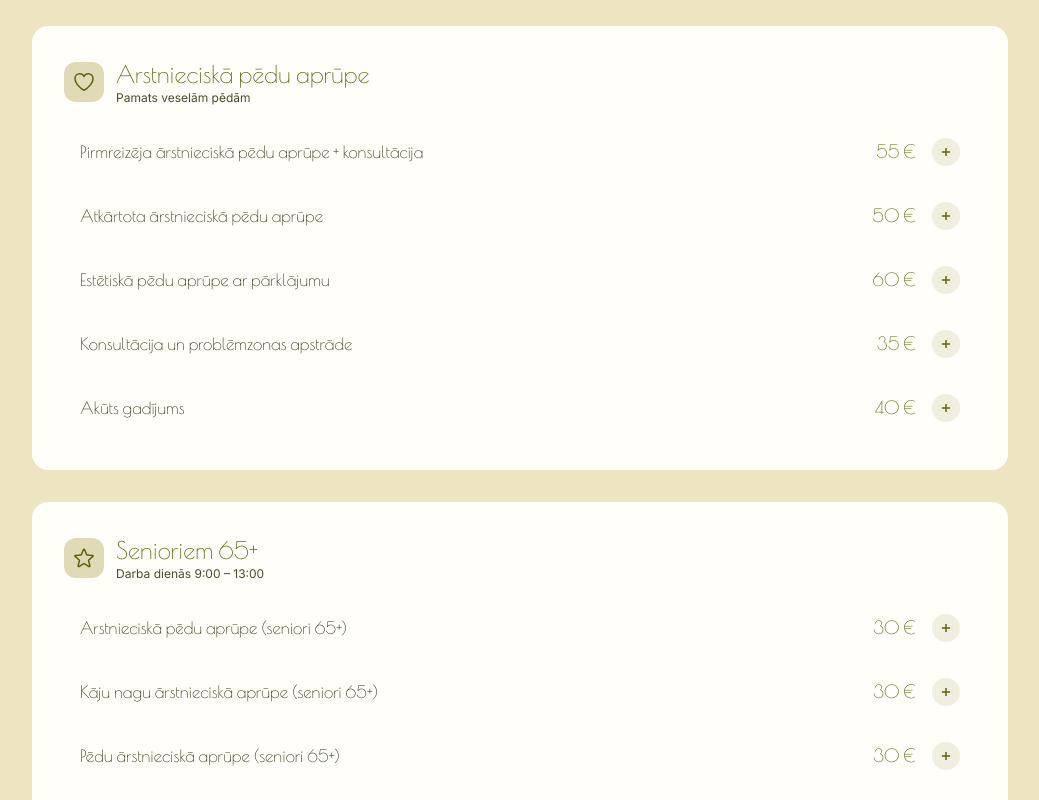
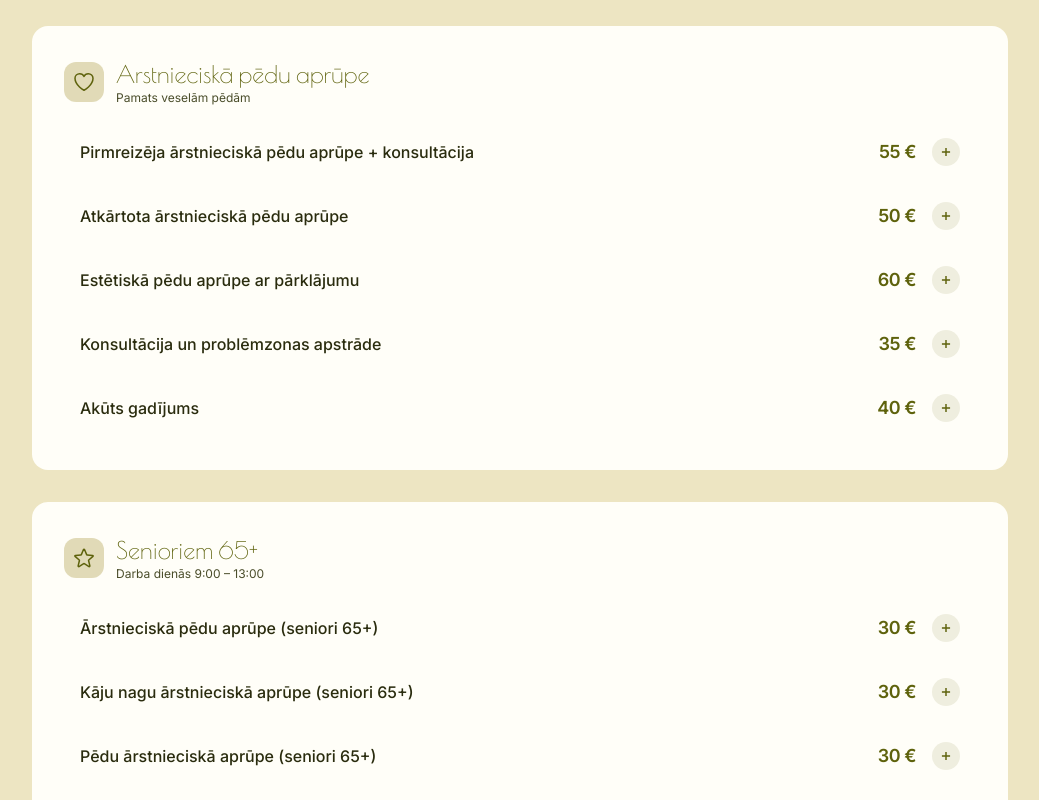
Before and after one commit to Vilmanis99/podologijas, a Next.js app: page / in a window 1280 px wide. Shown: the part 2800-3600 px from the top of the page, without its empty margins (120-1159 px from the left). Built offline with nearby package versions, Linux system fonts and the light colour scheme.

Commit message:
Use Inter for service names, prices, and specialist names
Poiret One stays for section headings only. At small sizes its
thin strokes hurt readability — service names, prices, and
specialist card names now use Inter (medium/semibold) so the
price list and team grid are legible at a glance.

```diff
--- a/src/components/Services.tsx
+++ b/src/components/Services.tsx
@@ -186,12 +186,12 @@ function ServiceRow({
         className="w-full flex items-center justify-between gap-4 text-left p-4 group"
       >
         <div className="flex-1 min-w-0">
-          <h4 className="font-heading text-[1rem] sm:text-[1.05rem] text-on-surface group-hover:text-primary transition-colors">
+          <h4 className="text-sm sm:text-base font-medium text-on-surface group-hover:text-primary transition-colors">
             {service.name}
           </h4>
         </div>
         <div className="flex items-center gap-4 flex-shrink-0">
-          <span className="font-heading text-primary text-base sm:text-lg min-w-[3rem] text-right">
+          <span className="text-primary text-base sm:text-lg font-semibold tracking-tight min-w-[3rem] text-right">
             {service.price}
           </span>
           <div
--- a/src/components/Specialists.tsx
+++ b/src/components/Specialists.tsx
@@ -68,7 +68,7 @@ export default function Specialists() {
               </div>
 
               {/* Info */}
-              <h3 className="font-heading text-xl text-on-surface">
+              <h3 className="text-lg font-semibold text-on-surface tracking-tight">
                 {person.name}
               </h3>
               <p className="text-secondary text-xs font-semibold uppercase tracking-[0.05em] mt-1">
```
